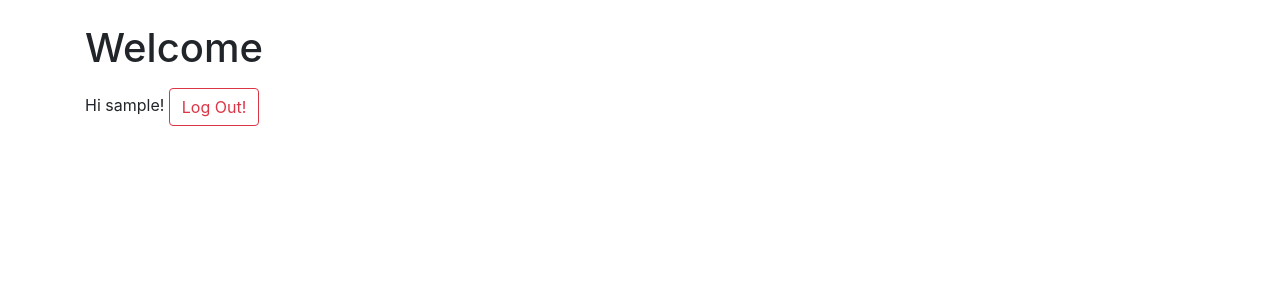
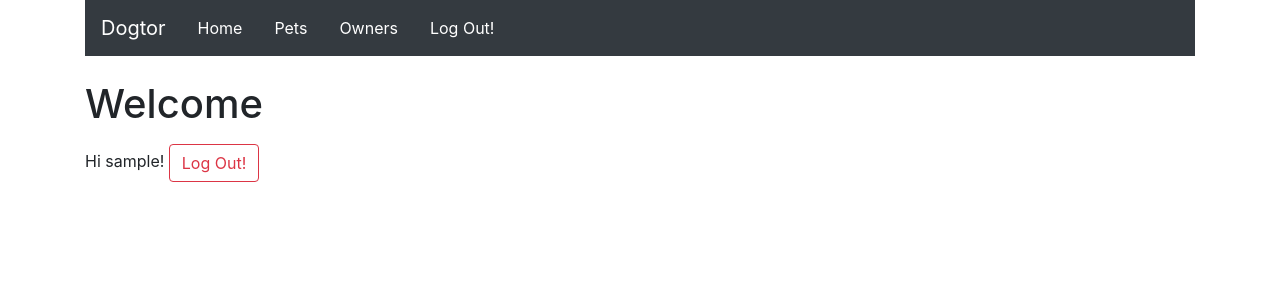
Before and after one commit to DavidMoranchel/python_primera_generacion, a Django app: page / in a window 1280 px wide. Shown: the top 300 px of the page. Run offline with Django 3.2, Linux system fonts and the light colour scheme; the visitor is signed in with stand-in values (Sample User, id 1); some libraries are stand-ins or nearby versions.

Commit message:
navigation

```diff
--- a/dogtor/templates/base.html
+++ b/dogtor/templates/base.html
@@ -8,7 +8,7 @@
   <meta name="viewport" content="width=device-width, initial-scale=1.0">
   <link rel="stylesheet" href="{% static 'css/bootstrap.min.css' %}">
   {% block title %}
-  <title>Happy pets</title>
+  <title>Dogtor</title>
   {% endblock title %}
 </head>
 <body>
@@ -18,7 +18,7 @@
     <div class="row">
       <div class="col">
         <nav class="navbar navbar-expand-lg navbar-dark bg-dark">
-          <a class="navbar-brand" href="#">Happy pets</a>
+          <a class="navbar-brand" href="#">Dogtor</a>
           <button class="navbar-toggler" type="button" data-toggle="collapse" data-target="#navbarNav" aria-controls="navbarNav" aria-expanded="false" aria-label="Toggle navigation">
             <span class="navbar-toggler-icon"></span>
           </button>
--- a/dogtor/templates/home.html
+++ b/dogtor/templates/home.html
@@ -9,11 +9,7 @@
 {% endblock header %}
 
 
-{% block menu %}
-{% endblock menu %}
-
 {% block content %}
-
 {% if user.is_authenticated %}
   Hi {{ user.username }}!
   <a class="btn btn-outline-danger" href="{% url 'logout' %}" >Log Out!</a>
--- a/dogtor/templates/menu.html
+++ b/dogtor/templates/menu.html
@@ -1,5 +1,10 @@
+{% if user.is_authenticated %}
 <ul class="nav">
-
+  <li class="nav-item">
+    <a class="nav-link text-white" href="{% url 'home' %}">
+      Home
+    </a>
+  </li>
   <li class="nav-item">
     <a class="nav-link text-white" href="{% url 'vet:pets_list' %}">
       Pets
@@ -10,5 +15,10 @@
       Owners
     </a>
   </li>
-
+  <li class="nav-item">
+    <a class="nav-link text-white" href="{% url 'logout' %}">
+      Log Out!
+    </a>
+  </li>
 </ul>
+{% endif %}
```
